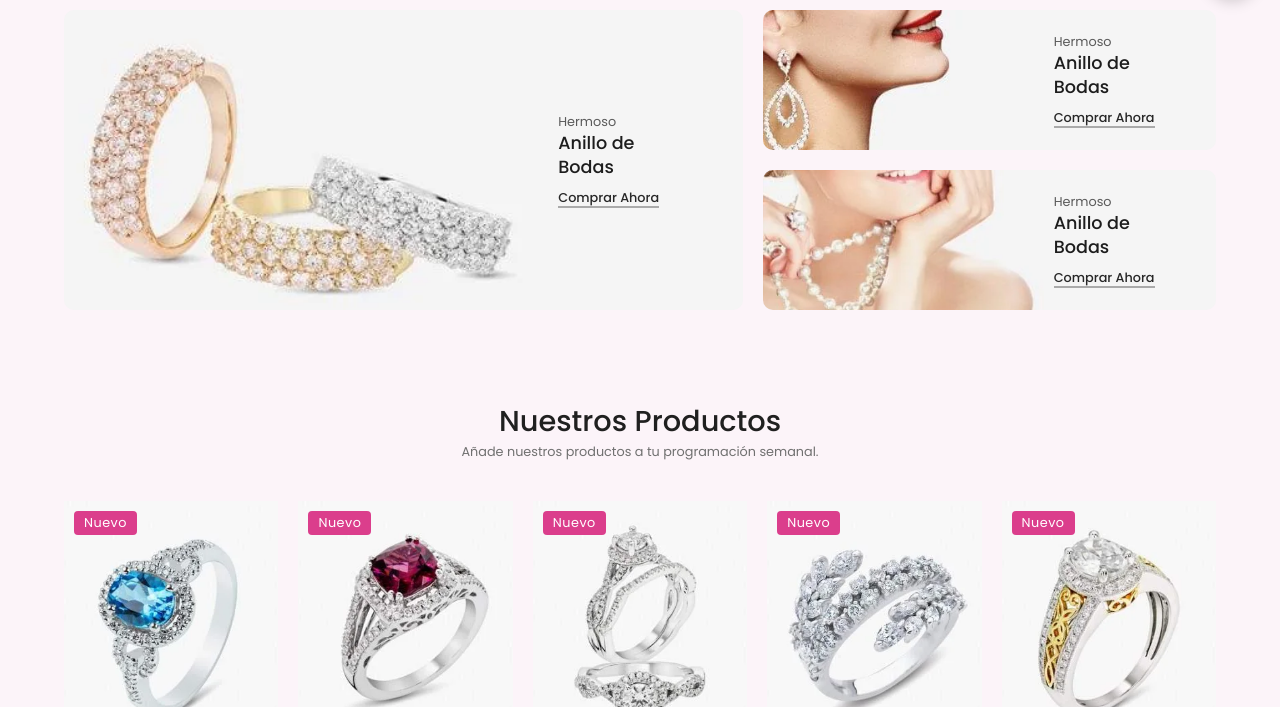
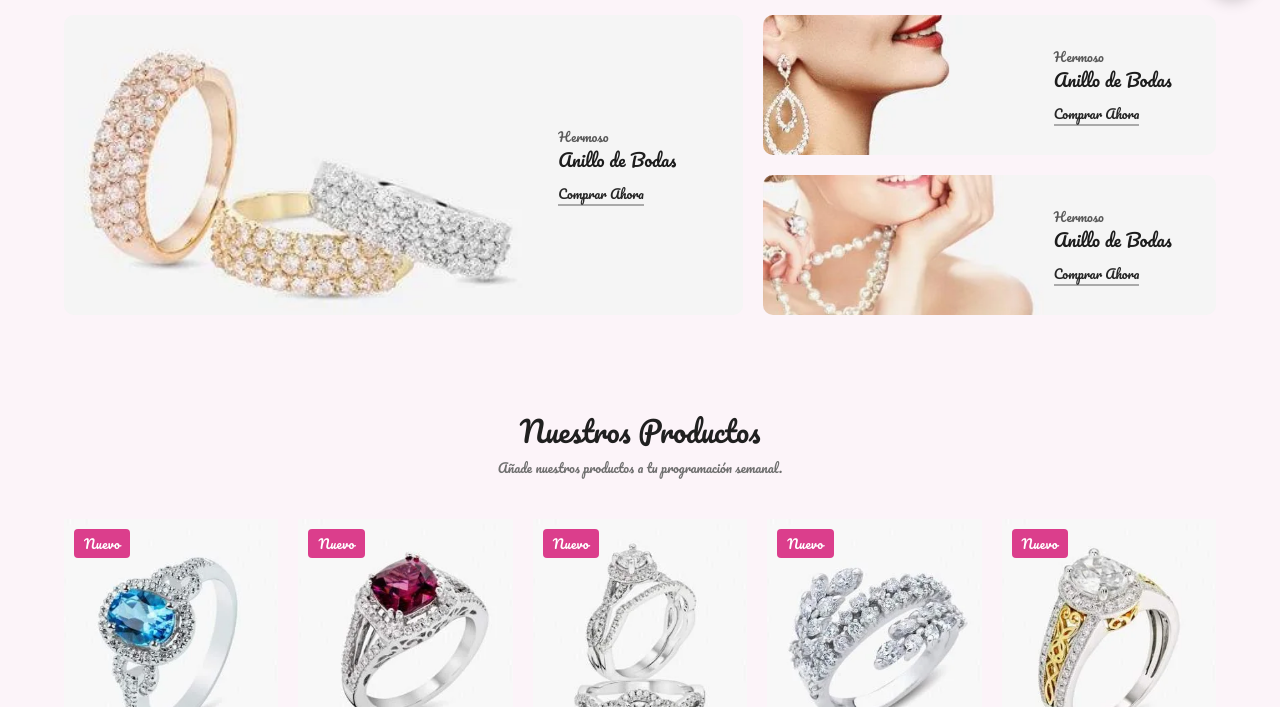
Before and after one commit to KevinPozo/Amicitia-Website, a plain HTML site: page index.html in a window 1280 px wide. Shown: the part 778-1485 px from the top of the page. Drawn offline with nearby package versions, Linux system fonts and the light colour scheme.

Commit message:
Change global font to Pacifico as requested

```diff
--- a/css/style.css
+++ b/css/style.css
@@ -2,7 +2,7 @@
   margin: 0;
   padding: 0;
   box-sizing: border-box;
-  font-family: poppins;
+  font-family: 'Pacifico', cursive;
 }
 html {
   scroll-behavior: smooth;
--- a/index.html
+++ b/index.html
@@ -6,6 +6,12 @@
     <title>Tienda de Joyas - Demo</title>
     <!-- CSS -->
     <link rel="stylesheet" href="css/style.css" />
+
+    <!-- Google Fonts Pacifico -->
+    <link rel="preconnect" href="https://fonts.googleapis.com">
+    <link rel="preconnect" href="https://fonts.gstatic.com" crossorigin>
+    <link href="https://fonts.googleapis.com/css2?family=Pacifico&display=swap" rel="stylesheet">
+
     <!-- Favicon -->
     <link rel="shortcut icon" href="images/logo.webp" />
     <!-- Google Fonts -->
```
